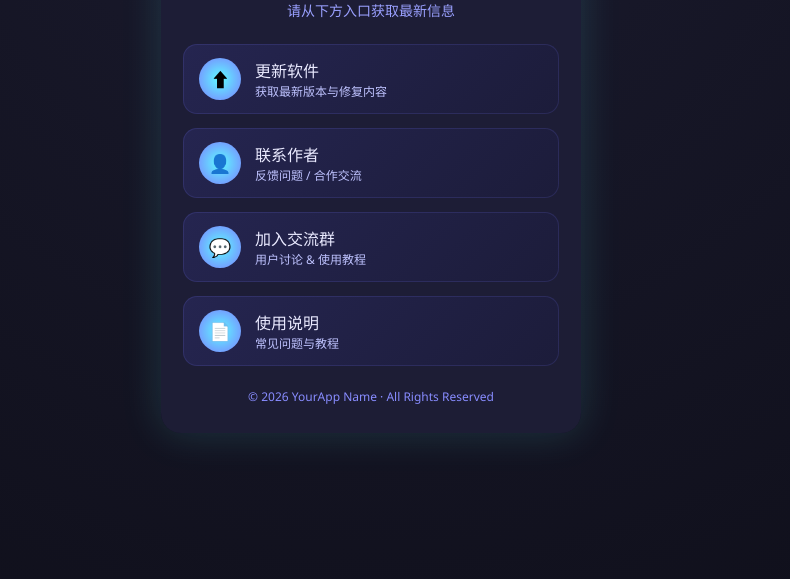
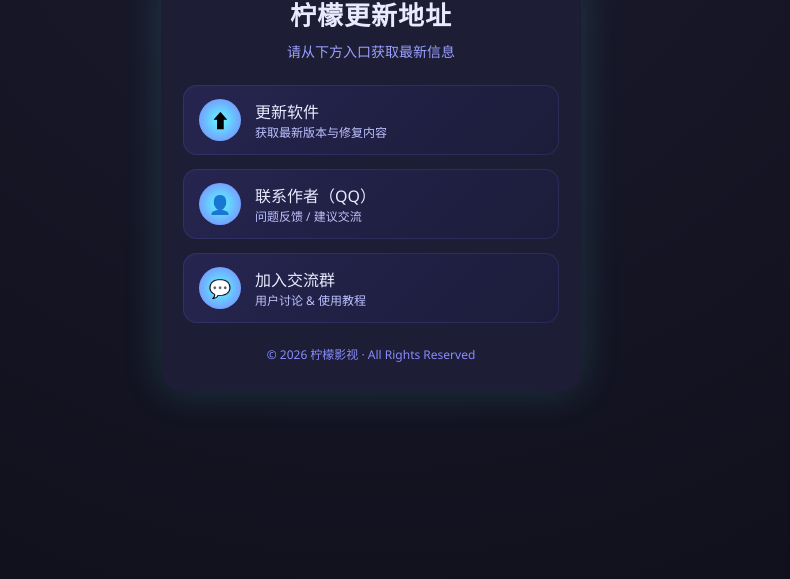
Before and after one commit to bobmaster-h/bobmaster-h.github.io, a plain HTML site: page index.html in a window 1280 px wide. Shown: the part 221-800 px from the top of the page, without its empty margins (269-1059 px from the left). Drawn offline with Linux system fonts and the light colour scheme.

Commit message:
Update index.html

```diff
--- a/index.html
+++ b/index.html
@@ -3,7 +3,7 @@
 <head>
 <meta charset="UTF-8">
 <meta name="viewport" content="width=device-width, initial-scale=1.0">
-<title>软件官方主页</title>
+<title>Lemon Video</title>
 
 <style>
 :root {
@@ -116,11 +116,11 @@ h1 {
 
 <body>
 <div class="container">
-    <h1>软件官方主页</h1>
+    <h1>柠檬更新地址</h1>
     <div class="subtitle">请从下方入口获取最新信息</div>
 
     <!-- 更新软件 -->
-    <a class="link-btn" href="https://example.com/update">
+    <a class="link-btn" href="https://share.feijipan.com/s/pjWaa15C">
         <div class="icon">⬆</div>
         <div class="btn-text">
             <div class="btn-title">更新软件</div>
@@ -128,17 +128,17 @@ h1 {
         </div>
     </a>
 
-    <!-- 联系作者 -->
-    <a class="link-btn" href="https://example.com/contact">
-        <div class="icon">👤</div>
-        <div class="btn-text">
-            <div class="btn-title">联系作者</div>
-            <div class="btn-desc">反馈问题 / 合作交流</div>
-        </div>
-    </a>
+<!-- 联系作者（QQ） -->
+<a class="link-btn" href="https://wpa.qq.com/msgrd?v=3&uin=3795529359&site=qq&menu=yes">
+    <div class="icon">👤</div>
+    <div class="btn-text">
+        <div class="btn-title">联系作者（QQ）</div>
+        <div class="btn-desc">问题反馈 / 建议交流</div>
+    </div>
+</a>
 
     <!-- 加入群聊 -->
-    <a class="link-btn" href="https://example.com/group">
+    <a class="link-btn" href="https://qun.qq.com/universal-share/share?ac=1&authKey=SFCLZQYBMsA4iRvx%2FM1TgybUjR9Ohz0vuYHEOtViYOGxvDF8OvXQ%2FqVlbEOPvRFV&busi_data=eyJncm91cENvZGUiOiIxNjAxMjUyNjMiLCJ0b2tlbiI6ImtJVDJPdjZ5c2lxOVBiZHl4SThKUXJiNkNsZGhLN1RBZDZjTEdOQzRaYVY5bTRnWWY3MkFWTUE4NUpIaEdpQWUiLCJ1aW4iOiIyNDEzMzI4MDkyIn0%3D&data=uurbeay8QI9jgfj3kzOTOSHePOIov0T-MNmSxf3f0g4XVEGV4dFApf5GCu9YSzJKGoJHsrOlI3IuSmjNwBD8xg&svctype=4&tempid=h5_group_info">
         <div class="icon">💬</div>
         <div class="btn-text">
             <div class="btn-title">加入交流群</div>
@@ -146,17 +146,10 @@ h1 {
         </div>
     </a>
 
-    <!-- 使用说明 -->
-    <a class="link-btn" href="https://example.com/help">
-        <div class="icon">📄</div>
-        <div class="btn-text">
-            <div class="btn-title">使用说明</div>
-            <div class="btn-desc">常见问题与教程</div>
-        </div>
-    </a>
+
 
     <div class="footer">
-        © 2026 YourApp Name · All Rights Reserved
+        © 2026 柠檬影视 · All Rights Reserved
     </div>
 </div>
 </body>
```
